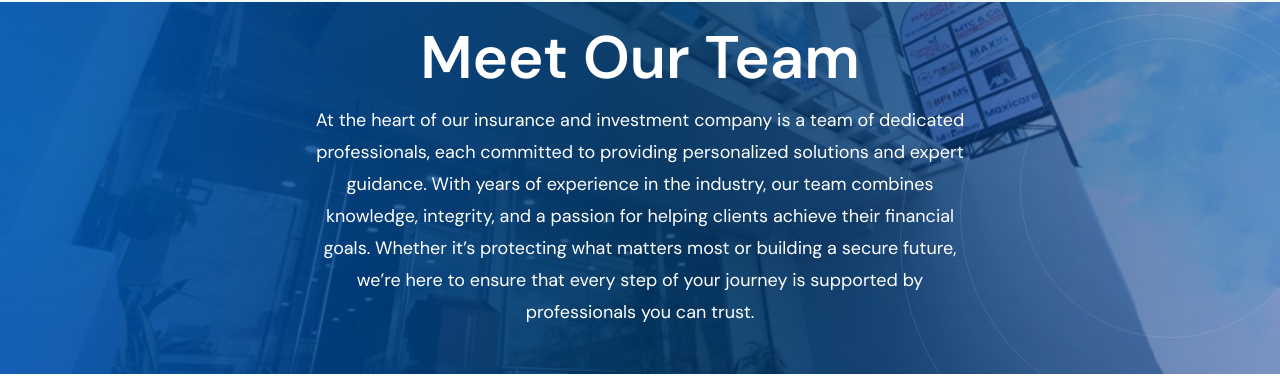
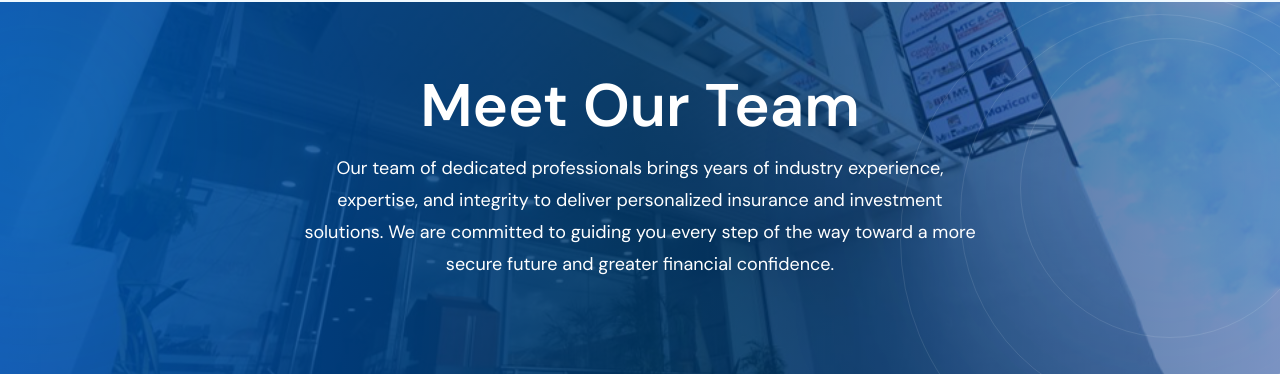
Before and after one commit to mark22816/maxin-nextjs, a Next.js app: page /PAGES/about/meet-our-team in a window 1280 px wide. Shown: the part 106-484 px from the top of the page. Built offline with nearby package versions, Linux system fonts and the light colour scheme.

Commit message:
Initial commit

```diff
--- a/app/PAGES/about/meet-our-team/page.jsx
+++ b/app/PAGES/about/meet-our-team/page.jsx
@@ -86,11 +86,9 @@ export default function BoardOfDirectors() {
 
               {/* Description */}
               <p className="mx-auto mb-8 max-w-2xl text-base leading-8 text-white sm:text-[18px] text-center">
-                At the heart of our insurance and investment company is a team of dedicated professionals,
-                each committed to providing personalized solutions and expert guidance. With years of experience in the industry,
-                our team combines knowledge, integrity, and a passion for helping clients achieve their financial goals.
-                Whether it’s protecting what matters most or building a secure future, we’re here to ensure that every step of your journey is
-                supported by professionals you can trust.
+                Our team of dedicated professionals brings years of industry experience, expertise, and integrity
+                to deliver personalized insurance and investment solutions. We are committed to guiding you every
+                step of the way toward a more secure future and greater financial confidence.
                 <span>
                   <br />
                 </span>
```
